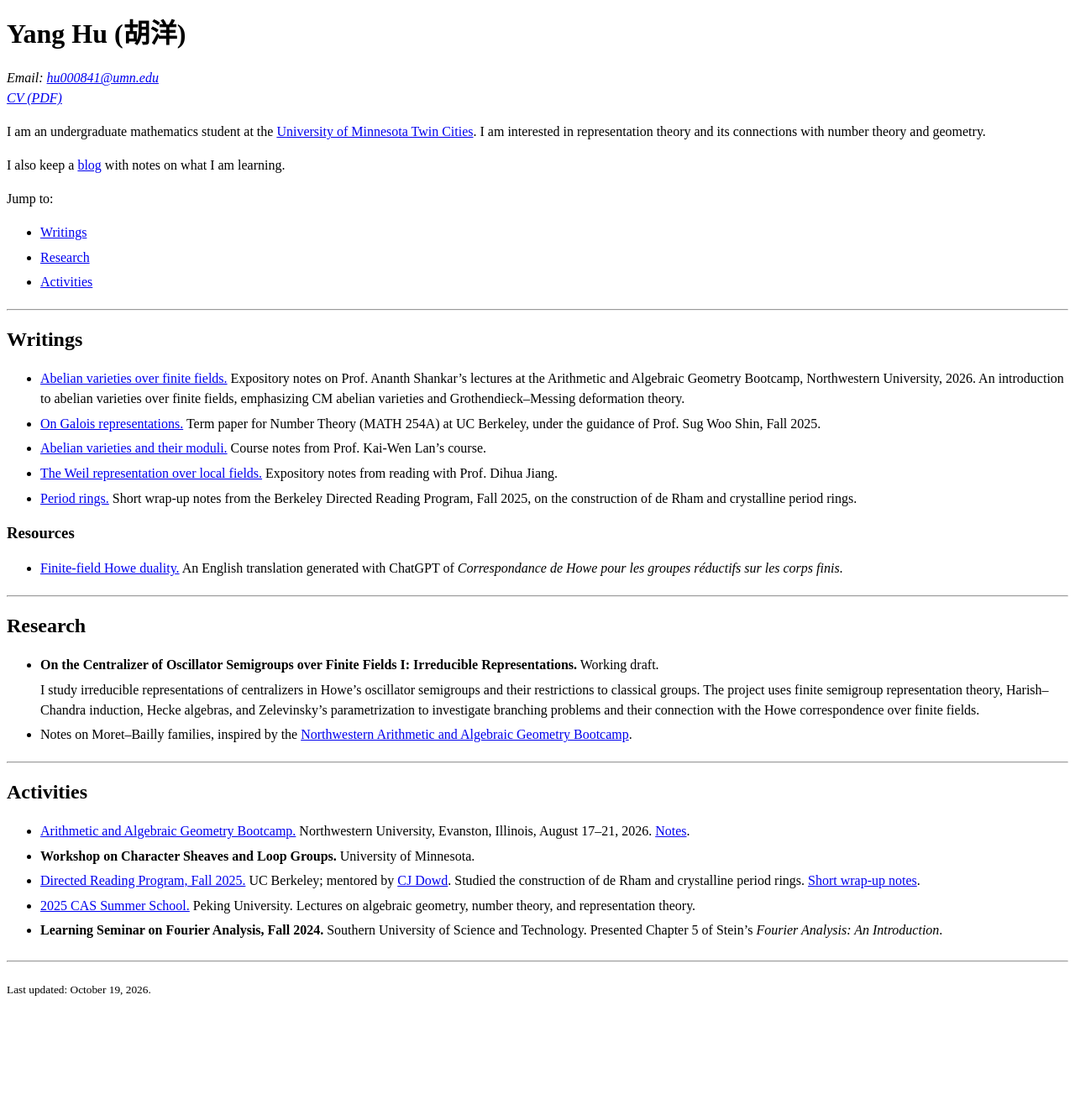
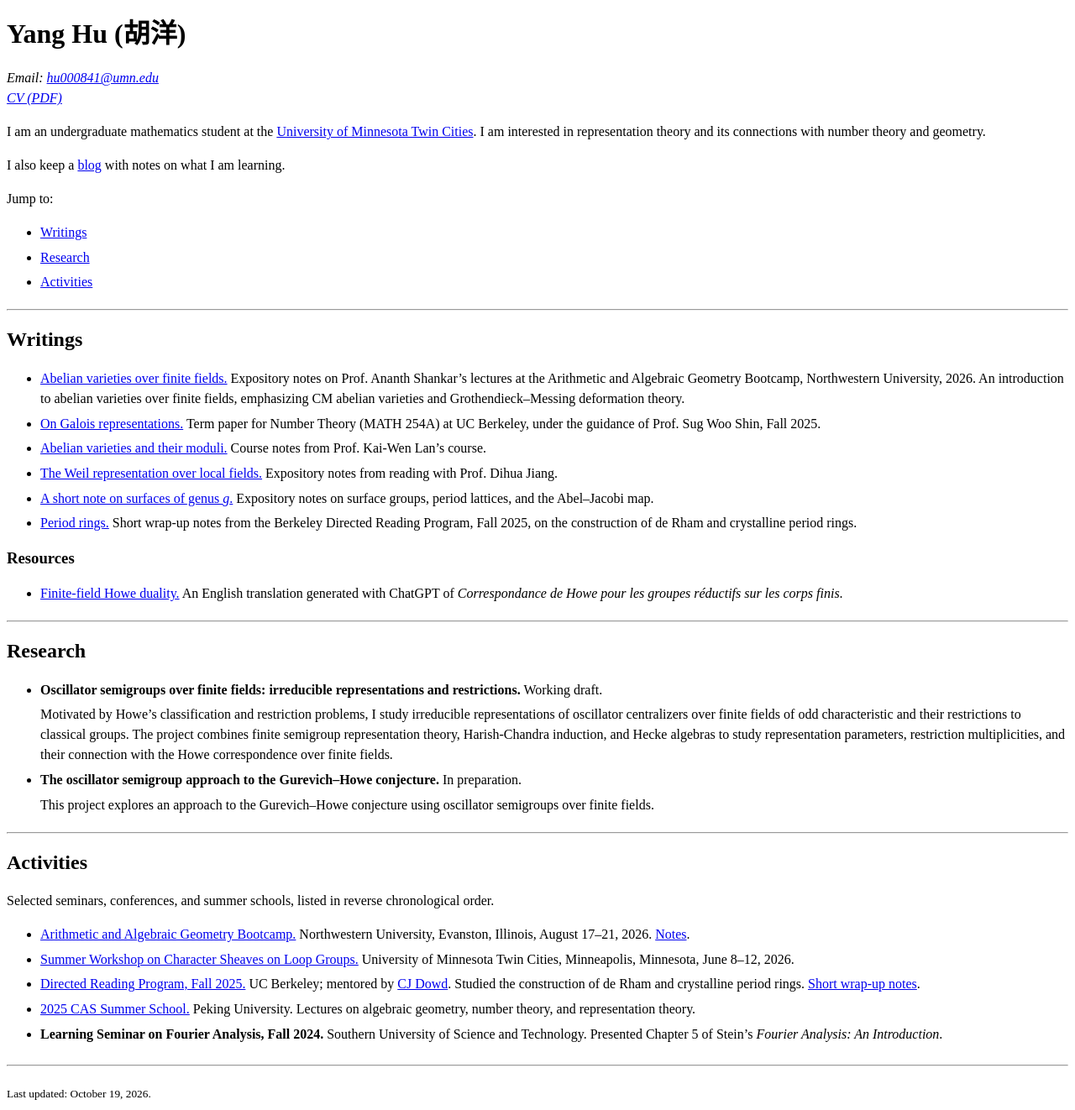
Before and after one commit to hu000841-math/hu000841-math.github.io, a Jekyll site: the page built from index.md, in a window 1280 px wide. Shown: the whole page at 84% size. Built offline with Jekyll 4.4.1, drawn with Linux system fonts in a browser that asks for light colours; before the commit the page ends 1198 px from its top, so only the background shows below that.

Commit message:
Apply academic CV and homepage editorial feedback
Correct CV grammar and typography, update current project summaries and notes, and retain research drafts without download links.

```diff
--- a/index.md
+++ b/index.md
@@ -38,6 +38,8 @@ Jump to:
 
 - [The Weil representation over local fields.](https://drive.google.com/file/d/15ps-39MJoJIrPOxIXZXjAwctrbUXkaum/view?usp=sharing) Expository notes from reading with Prof. Dihua Jiang.
 
+- [A short note on surfaces of genus *g*.](https://drive.google.com/file/d/1Wo4fMI8DPvQZMl1S-3vxSZXcS78Mk0pv/view?usp=sharing) Expository notes on surface groups, period lattices, and the Abel–Jacobi map.
+
 - {: #period-rings} [Period rings.](https://drive.google.com/file/d/1C9g1qAAOBA9MCHdIpE2mCjM28UX_oNui/view?usp=sharing) Short wrap-up notes from the Berkeley Directed Reading Program, Fall 2025, on the construction of de Rham and crystalline period rings.
 
 ### Resources
@@ -50,19 +52,23 @@ Jump to:
 
 ## Research
 
-- **On the Centralizer of Oscillator Semigroups over Finite Fields I: Irreducible Representations.** Working draft.
+- **Oscillator semigroups over finite fields: irreducible representations and restrictions.** Working draft.
 
-  I study irreducible representations of centralizers in Howe's oscillator semigroups and their restrictions to classical groups. The project uses finite semigroup representation theory, Harish–Chandra induction, Hecke algebras, and Zelevinsky's parametrization to investigate branching problems and their connection with the Howe correspondence over finite fields.
+  Motivated by Howe's classification and restriction problems, I study irreducible representations of oscillator centralizers over finite fields of odd characteristic and their restrictions to classical groups. The project combines finite semigroup representation theory, Harish-Chandra induction, and Hecke algebras to study representation parameters, restriction multiplicities, and their connection with the Howe correspondence over finite fields.
 
-- Notes on Moret–Bailly families, inspired by the [Northwestern Arithmetic and Algebraic Geometry Bootcamp](https://ashankar91.github.io/aag-bootcamp-2026/index.html).
+- **The oscillator semigroup approach to the Gurevich–Howe conjecture.** In preparation.
+
+  This project explores an approach to the Gurevich–Howe conjecture using oscillator semigroups over finite fields.
 
 ---
 
 ## Activities
 
+Selected seminars, conferences, and summer schools, listed in reverse chronological order.
+
 - [Arithmetic and Algebraic Geometry Bootcamp.](https://ashankar91.github.io/aag-bootcamp-2026/index.html) Northwestern University, Evanston, Illinois, August 17–21, 2026. [Notes](#abelian-finite-fields).
 
-- **Workshop on Character Sheaves and Loop Groups.** University of Minnesota.
+- [Summer Workshop on Character Sheaves on Loop Groups.](https://cse.umn.edu/math/events/summer-workshop-character-sheaves-loop-groups) University of Minnesota Twin Cities, Minneapolis, Minnesota, June 8–12, 2026.
 
 - [Directed Reading Program, Fall 2025.](https://wp.math.berkeley.edu/drp/2025/12/15/fall-2025-wrap-up/) UC Berkeley; mentored by [CJ Dowd](https://math.berkeley.edu/~cjdowd/). Studied the construction of de Rham and crystalline period rings. [Short wrap-up notes](#period-rings).
 
```
Also changed, not shown: other parts of index.md (+1 -1 lines), README.md, 1 other file.
